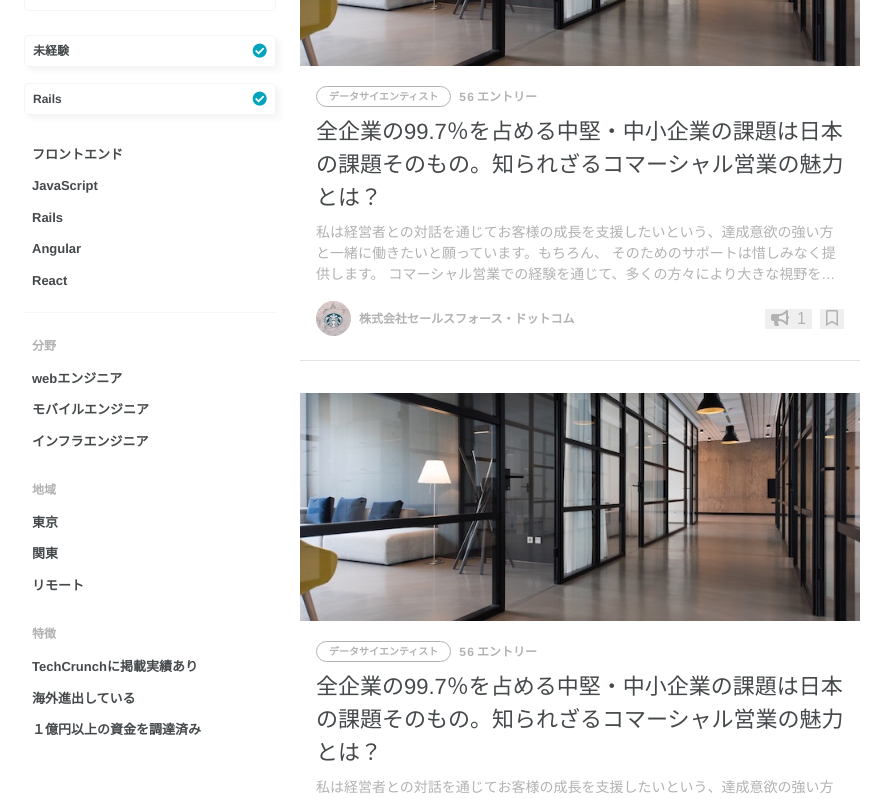
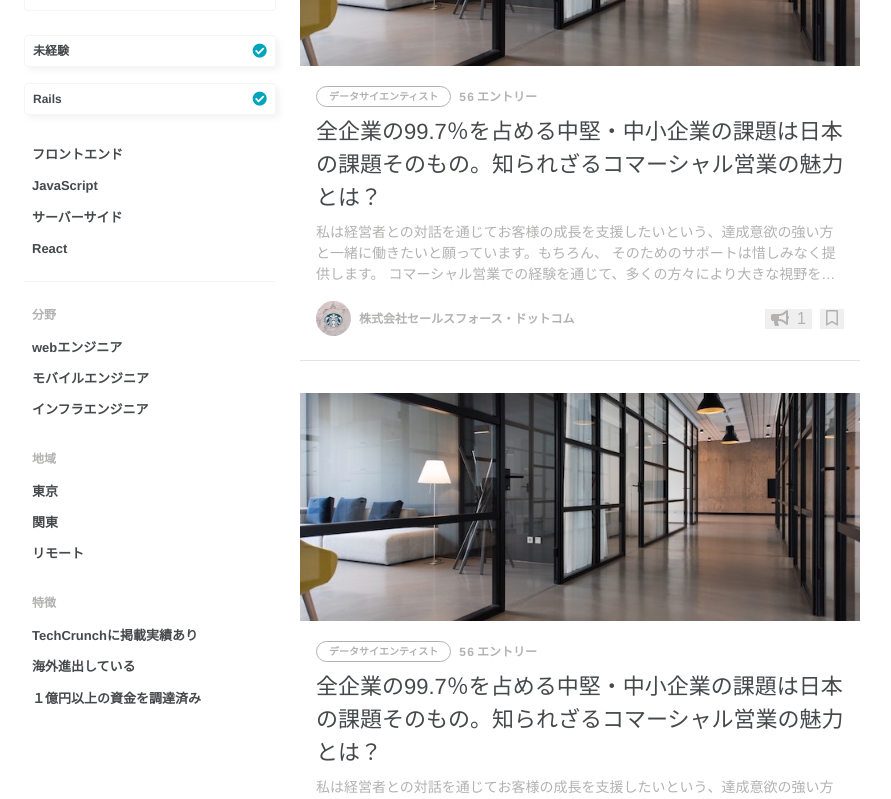
Before and after one commit to yk-port/clone-wantedly, a React (Create React App) app: page / in a window 1280 px wide. Shown: the part 760-1559 px from the top of the page, without its empty margins (210-1101 px from the left). Built offline with nearby package versions, Linux system fonts and the light colour scheme.

Commit message:
feat(sidebar): Sidebarからpropsでstateを受け取り

```diff
--- a/src/components/sidebar/RecommendSearch.js
+++ b/src/components/sidebar/RecommendSearch.js
@@ -1,15 +1,24 @@
 import React from 'react';
 
 class RecommendSearch extends React.Component {
+  renderTerms() {
+    let searchTermsDom = this.props.termsLists.map(termsList => {
+      if (!termsList.selected) {
+        return (
+          <li className="recommend-search__list" key={termsList.id}>
+            {termsList.terms}
+          </li>
+        );
+      }
+    });
+    return searchTermsDom;
+  }
+
   render() {
-    return(
+    return (
       <div className="recommend-search">
         <ul className="recommend-search__menu">
-          <li className="recommend-search__list">フロントエンド</li>
-          <li className="recommend-search__list">JavaScript</li>
-          <li className="recommend-search__list">Rails</li>
-          <li className="recommend-search__list">Angular</li>
-          <li className="recommend-search__list">React</li>
+          {this.renderTerms()}
         </ul>
       </div>
     );
--- a/src/components/sidebar/SearchTerms.js
+++ b/src/components/sidebar/SearchTerms.js
@@ -2,23 +2,8 @@ import React from 'react';
 
 // import RecommendSearch from './RecommendSearch';
 class SearchTerms extends React.Component {
-  constructor(props) {
-    super(props);
-
-    this.state = {
-      termsLists: [
-        { id: 1, terms: '未経験', tag: 'recommend', selected: true },
-        { id: 2, terms: 'フロントエンド', tag: 'recommend', selected: false },
-        { id: 3, terms: 'JavaScript', tag: 'recommend', selected: false },
-        { id: 4, terms: 'Rails', tag: 'recommend', selected: true },
-        { id: 5, terms: 'サーバーサイド', tag: 'recommend', selected: false },
-        { id: 6, terms: 'React', tag: 'recommend', selected: false },
-      ],
-    };
-  }
-
   renderTerms() {
-    let searchTermsDom = this.state.termsLists.map(termsList => {
+    let searchTermsDom = this.props.termsLists.map(termsList => {
       if (termsList.selected) {
         return (
           <div className="search-terms__selected" key={termsList.id}>
```
